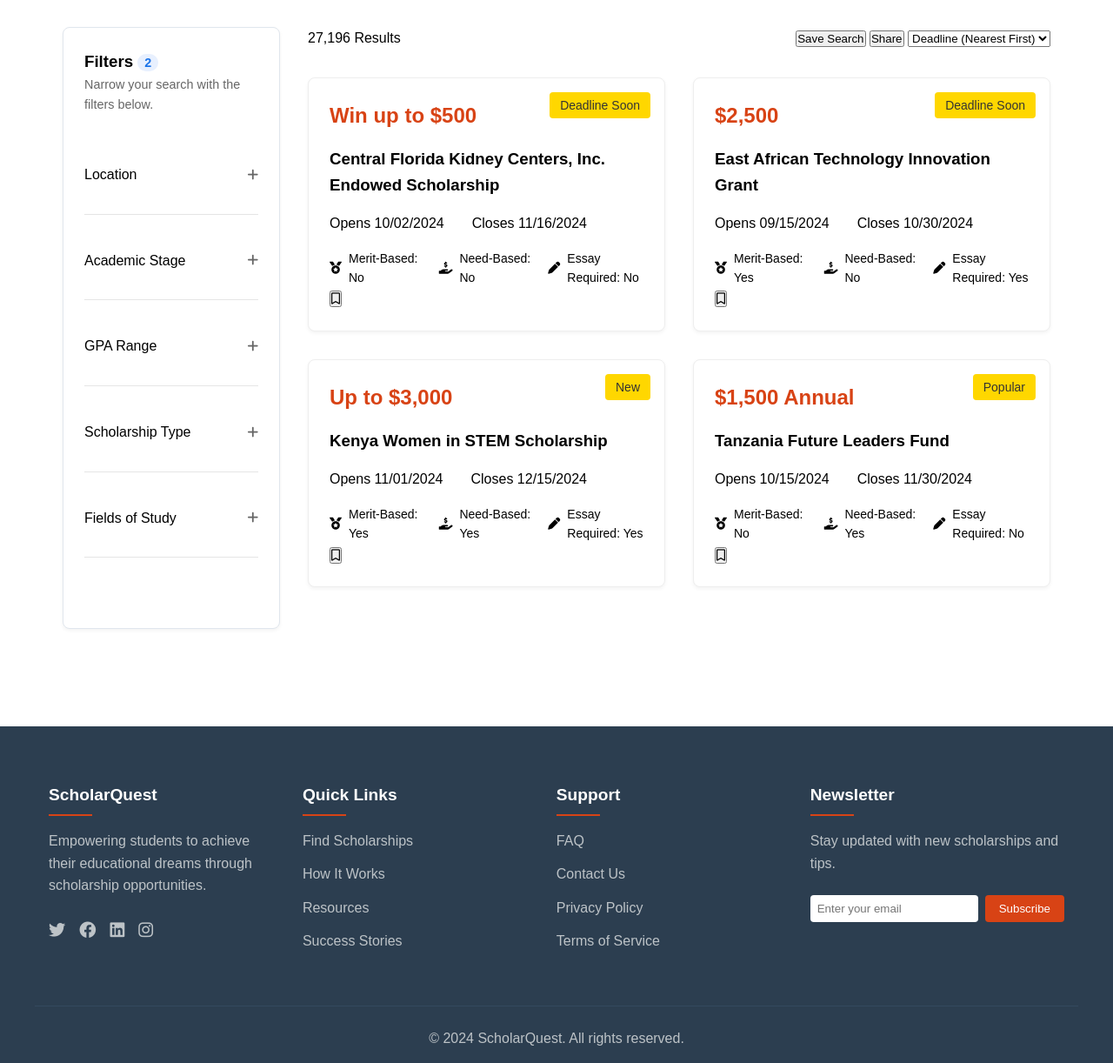
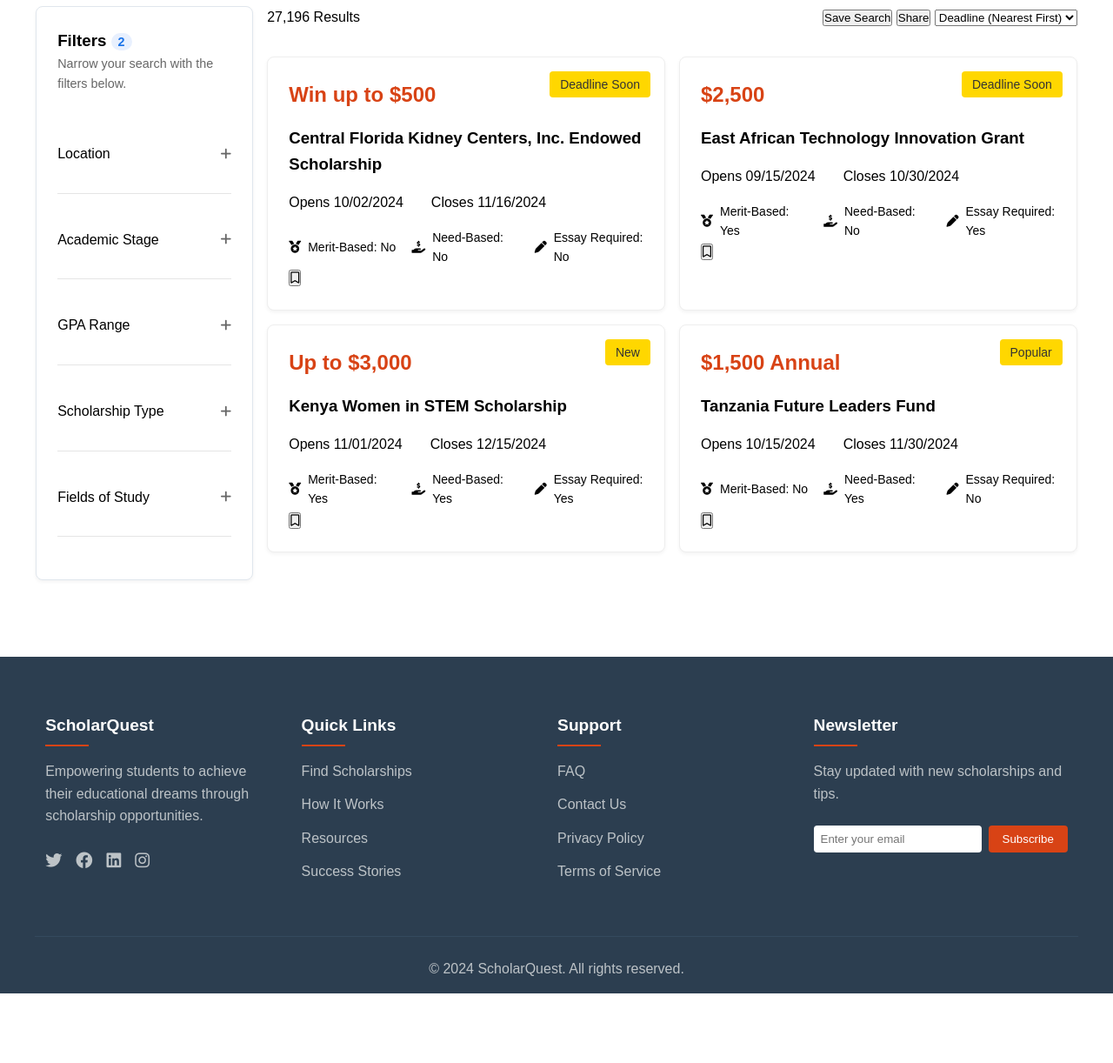
Before and after one commit to GhostInTheMach/ScholarshipFInder, a PHP site: page /pages/scholarships.html in a window 1280 px wide. Shown: the part 439-1661 px from the top of the page at 87% size. After the commit the page ends 1581 px from the top, so only its background shows below. Run offline with PHP 8.4, Linux system fonts and the light colour scheme.

Commit message:
reduced the left and right margind

```diff
--- a/assets/css/scholarships.css
+++ b/assets/css/scholarships.css
@@ -15,9 +15,9 @@
 }
 
 .nav-container {
-    max-width: 1200px;
+    max-width: 98%;
     margin: 0 auto;
-    padding: 0.75rem 1rem;
+    padding: 0.75rem 0.5rem;
     display: flex;
     justify-content: space-between;
     align-items: center;
@@ -101,9 +101,9 @@
 }
 
 .scholarships-container {
-    max-width: 1200px;
+    max-width: 98%;
     margin: 0 auto;
-    padding: 1rem;
+    padding: 0.5rem;
 }
 
 .hero-section {
@@ -189,9 +189,9 @@
 
 .scholarships-grid {
     display: grid;
-    grid-template-columns: repeat(auto-fill, minmax(350px, 1fr));
-    gap: 2rem;
-    margin-bottom: 3rem;
+    grid-template-columns: repeat(auto-fill, minmax(300px, 1fr));
+    gap: 1rem;
+    margin-bottom: 2rem;
 }
 
 .scholarship-card {
@@ -384,9 +384,9 @@
 .search-results-container {
     display: grid;
     grid-template-columns: 250px 1fr;
-    gap: 2rem;
-    padding: 2rem 1rem;
-    max-width: 1200px;
+    gap: 1rem;
+    padding: 1rem 0.5rem;
+    max-width: 98%;
     margin: 0 auto;
 }
 
@@ -470,9 +470,9 @@
 }
 
 .footer-content {
-    max-width: 1200px;
+    max-width: 98%;
     margin: 0 auto;
-    padding: 0 1rem;
+    padding: 0 0.5rem;
     display: grid;
     grid-template-columns: repeat(4, 1fr);
     gap: 2rem;
```
